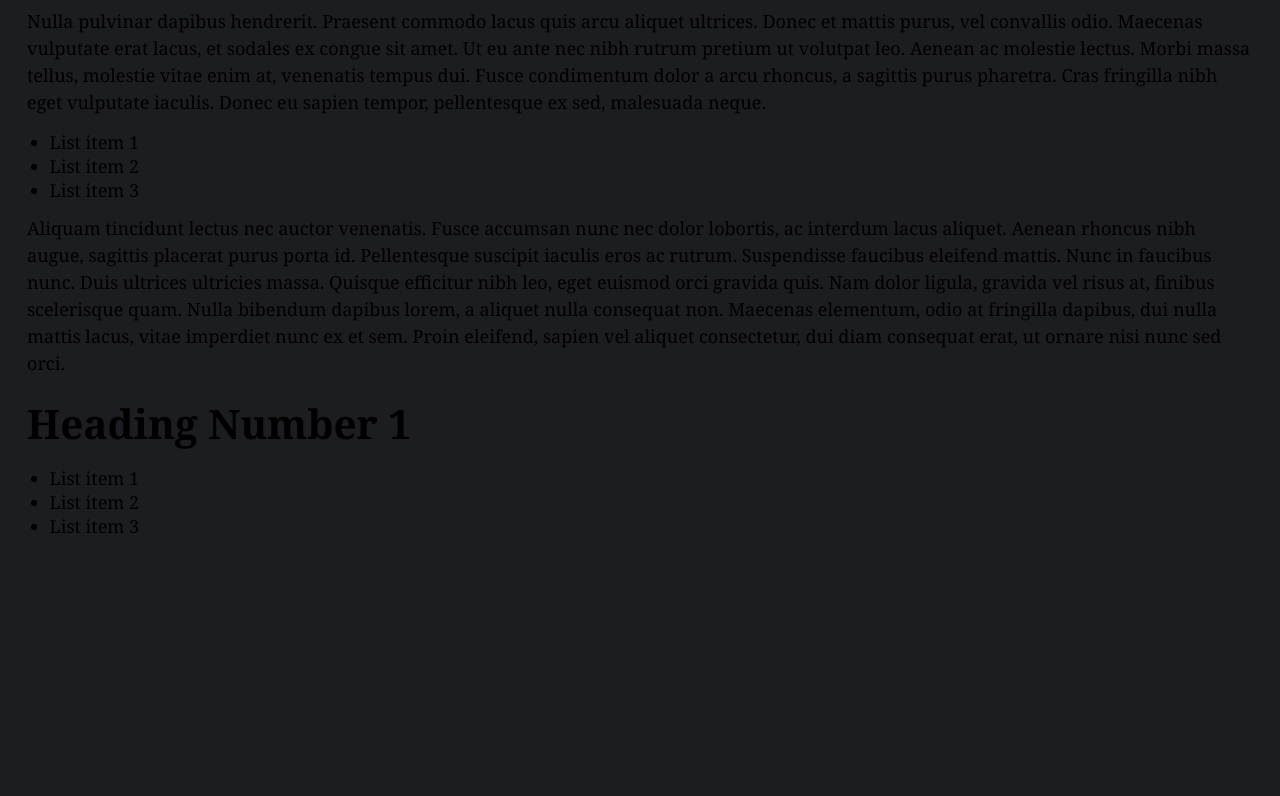
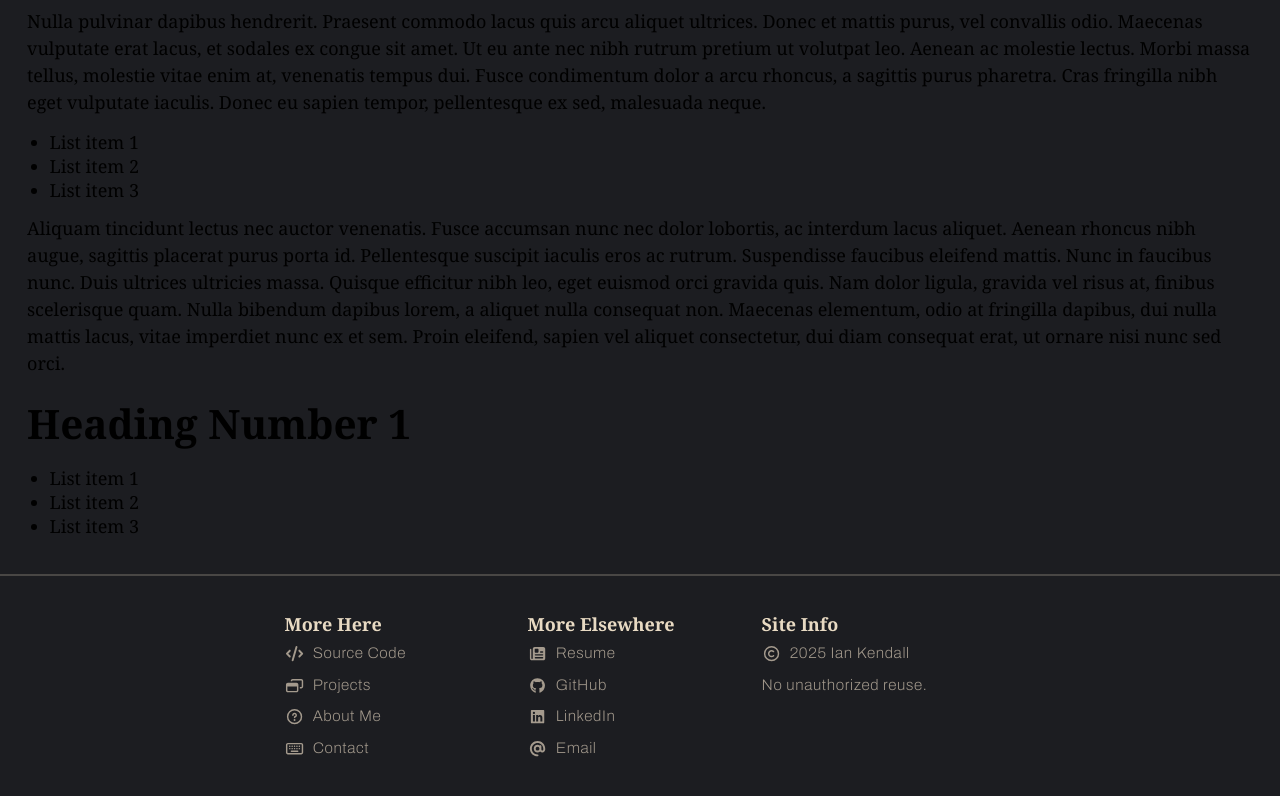
Before and after one commit to lladneknai/iankendall, a React (Vite) app: page /sandbox in a window 1280 px wide. Shown: the part 2327-3123 px from the top of the page. Before the commit the page ends 2901 px from the top, so only its background shows below. Built offline with nearby package versions, Linux system fonts and the light colour scheme; no server answers; a web font is replaced by a local one; what react-quill-new would draw is missing.

Commit message:
global footer

```diff
--- a/src/components/App.tsx
+++ b/src/components/App.tsx
@@ -1,8 +1,9 @@
 import "@styles/index.scss";
-import { Outlet } from "react-router";
+import { Outlet, ScrollRestoration } from "react-router";
 import useApp from "@hooks/useApp";
 import Menu from "@components/Menu";
 import { useAppStore } from "@store/appStore";
+import Footer from "./Footer";
 import AppLoading from "./AppLoading";
 import CodeBrowser from "./CodeBrowser";
 
@@ -24,17 +25,20 @@ function App() {
 
   return (
     <>
+      {/* Scroll to top on route change */}
+      <ScrollRestoration />
+
       {/* Appwide menu */}
       <Menu />
 
-      {/*
-        Floating source code browser
-        Visible everywhere except Code page
-      */}
+      {/* Floating source code browser - visible everywhere except Code page */}
       <CodeBrowser isWindow={true} />
 
       {/* content from /routes  */}
       <Outlet />
+
+      {/* Appwide cooter */}
+      <Footer />
     </>
   );
 }
--- a/src/components/Footer/Footer.tsx
+++ b/src/components/Footer/Footer.tsx
@@ -1,6 +1,26 @@
+import { useLocation } from "react-router-dom";
+import CopyrightText from "./components/CopyrightText";
+import ExternalLinks from "./components/ExternalLinks";
+import InternalLinks from "./components/InternalLinks";
+
 export default function Footer() {
+  const { pathname } = useLocation();
+  const route = pathname.split("/")[1] || "home";
+
+  // Don't render on home or contact pages
+  if (route === "home" || route === "contact") {
+    return null;
+  }
+
   return (
-    //
-    <>Footer</>
+    <div id="Footer">
+      <div className="footer-content">
+        <div className="footer-links">
+          <InternalLinks route={route} />
+          <ExternalLinks />
+        </div>
+        <CopyrightText />
+      </div>
+    </div>
   );
 }
--- /dev/null
+++ b/src/components/Footer/components/CopyrightText.tsx
@@ -0,0 +1,29 @@
+import { useMemo, useState } from "react";
+import { FontAwesomeIcon } from "@fortawesome/react-fontawesome";
+import { faCopyright } from "@fortawesome/free-regular-svg-icons";
+
+export default function CopyrightText() {
+  const [shown, setShown] = useState(false);
+
+  const year = useMemo(() => {
+    const now = new Date();
+    return now.getFullYear();
+  }, []);
+
+  return (
+    <div className="footer-row copyright">
+      <h5>Site Info</h5>
+      <div
+        className="item hoverable"
+        onMouseEnter={() => setShown(true)}
+        onMouseLeave={() => setShown(false)}
+      >
+        <FontAwesomeIcon className="footer-icon" icon={faCopyright} />
+        <p>{year} Ian Kendall</p>
+      </div>
+      <div className={`item showable ${shown ? "shown" : "hidden"}`}>
+        <p>No unauthorized reuse.</p>
+      </div>
+    </div>
+  );
+}
--- /dev/null
+++ b/src/components/Footer/components/ExternalLinks.tsx
@@ -0,0 +1,48 @@
+import { Link } from "react-router-dom";
+import { FontAwesomeIcon } from "@fortawesome/react-fontawesome";
+import { faGithub, faLinkedin } from "@fortawesome/free-brands-svg-icons";
+import {
+  faArrowUpRightFromSquare,
+  faAt,
+  faNewspaper,
+} from "@fortawesome/free-solid-svg-icons";
+
+export default function ExternalLinks() {
+  return (
+    <div className="footer-row">
+      <h5>More Elsewhere</h5>
+      <Link to="/resume" className="item">
+        <FontAwesomeIcon className="footer-icon" icon={faNewspaper} />
+        <p>Resume</p>
+        <FontAwesomeIcon
+          className="goto external"
+          icon={faArrowUpRightFromSquare}
+        />
+      </Link>
+      <a href="https://github.com/lladneknai" className="item">
+        <FontAwesomeIcon className="footer-icon" icon={faGithub} />
+        <p>GitHub</p>
+        <FontAwesomeIcon
+          className="goto external"
+          icon={faArrowUpRightFromSquare}
+        />
+      </a>
+      <a href="https://www.linkedin.com/in/lladneknai/" className="item">
+        <FontAwesomeIcon className="footer-icon" icon={faLinkedin} />
+        <p>LinkedIn</p>
+        <FontAwesomeIcon
+          className="goto external"
+          icon={faArrowUpRightFromSquare}
+        />
+      </a>
+      <a href="mailto:iankendall17@gmail.com" className="item">
+        <FontAwesomeIcon className="footer-icon" icon={faAt} />
+        <p>Email</p>
+        <FontAwesomeIcon
+          className="goto external"
+          icon={faArrowUpRightFromSquare}
+        />
+      </a>
+    </div>
+  );
+}
--- /dev/null
+++ b/src/components/Footer/components/InternalLinks.tsx
@@ -0,0 +1,44 @@
+import { Link } from "react-router-dom";
+import { FontAwesomeIcon } from "@fortawesome/react-fontawesome";
+import { faArrowRight, faCode } from "@fortawesome/free-solid-svg-icons";
+import {
+  faKeyboard,
+  faQuestionCircle,
+  faWindowRestore,
+} from "@fortawesome/free-regular-svg-icons";
+
+export default function InternalLinks({ route }: { route: string }) {
+  return (
+    <div className="footer-row">
+      <h5>More Here</h5>
+      {route !== "code" && (
+        <Link to="/code" className="item">
+          <FontAwesomeIcon className="footer-icon" icon={faCode} />
+          <p>Source Code</p>
+          <FontAwesomeIcon className="goto" icon={faArrowRight} />
+        </Link>
+      )}
+      {route !== "projects" && (
+        <Link to="/projects" className="item">
+          <FontAwesomeIcon className="footer-icon" icon={faWindowRestore} />
+          <p>Projects</p>
+          <FontAwesomeIcon className="goto" icon={faArrowRight} />
+        </Link>
+      )}
+
+      {route !== "about" && (
+        <a href="/about" className="item">
+          <FontAwesomeIcon className="footer-icon" icon={faQuestionCircle} />
+          <p>About Me</p>
+          <FontAwesomeIcon className="goto" icon={faArrowRight} />
+        </a>
+      )}
+
+      <a href="/contact" className="item">
+        <FontAwesomeIcon className="footer-icon" icon={faKeyboard} />
+        <p>Contact</p>
+        <FontAwesomeIcon className="goto" icon={faArrowRight} />
+      </a>
+    </div>
+  );
+}
--- /dev/null
+++ b/src/styles/components/Footer.scss
@@ -0,0 +1,182 @@
+@use "../shared.scss" as *;
+
+#Footer {
+  border-top: 2px solid;
+  @include alpha-prop(border-color, $light, -0.8);
+  display: flex;
+  justify-content: center;
+  overflow: hidden;
+  padding: 1rem;
+  white-space: nowrap;
+
+  @include bp(mobile) {
+    padding: 1.5rem;
+  }
+  @include bp(desktop) {
+    padding: 2rem;
+  }
+  @include bp(2xl) {
+    padding: 2rem;
+  }
+
+  .footer-content {
+    display: flex;
+    flex-direction: row;
+    justify-content: center;
+    max-width: 1920px;
+    width: 100%;
+
+    @include bp(xl) {
+      justify-content: space-between;
+      flex-direction: row;
+    }
+  }
+
+  .footer-links {
+    display: flex;
+    flex-direction: row;
+    gap: 0.5rem;
+    justify-content: space-evenly;
+
+    @include bp(desktop) {
+      justify-content: center;
+    }
+
+    @include bp(xl) {
+      gap: 1rem;
+    }
+    @include bp(2xl) {
+      gap: 3rem;
+    }
+  }
+
+  .footer-content,
+  .footer-links {
+    @include bp(non-desktop) {
+      flex-direction: column;
+      gap: 2rem;
+      p {
+        font-size: 1rem;
+      }
+    }
+    & > *:not(:last-child) {
+      @include bp(xl) {
+        border-right: 2px solid;
+        @include alpha-prop(border-color, $light, -0.9);
+      }
+      @include bp(2xl) {
+        padding-right: 1.5rem;
+      }
+    }
+  }
+
+  p,
+  svg {
+    color: $light-4;
+    font-family: $sans-serif;
+    font-size: 0.85rem;
+    font-weight: 200;
+    letter-spacing: 0.04em;
+    margin: 0;
+    @include bp(2xl) {
+      font-size: 1rem;
+    }
+  }
+
+  .footer-row {
+    display: flex;
+    flex-direction: column;
+    gap: 0.25rem;
+    min-width: 13rem;
+
+    @include bp(xl) {
+      flex-direction: row;
+    }
+    @include bp(2xl) {
+      gap: 0.5rem;
+    }
+
+    &.copyright {
+      flex-direction: column;
+      @include bp(xl) {
+        flex-direction: row-reverse;
+      }
+    }
+    h5 {
+      color: $light-1;
+      font-size: 1rem;
+      margin: 0;
+      @include bp(mobile) {
+        font-size: 1.1rem;
+        margin-bottom: 0.25rem;
+      }
+      @include bp(xl) {
+        display: none;
+      }
+    }
+  }
+
+  .item {
+    align-items: center;
+    display: flex;
+    gap: 0.5rem;
+    overflow: hidden;
+    text-decoration: none;
+    z-index: 1;
+
+    @include bp(2xl) {
+      gap: 0.75rem;
+    }
+
+    svg.goto {
+      opacity: 0;
+      height: 0.5rem;
+      position: relative;
+      transition: all 125ms;
+      &.external {
+        left: -0.25rem;
+        top: -0.5rem;
+      }
+    }
+
+    &:hover {
+      p,
+      svg {
+        color: $light-1;
+        transition: color 250ms;
+      }
+
+      svg.goto {
+        opacity: 1;
+        transition: all 250ms;
+      }
+    }
+
+    @include bp(xl) {
+      &.hoverable {
+        cursor: help;
+      }
+
+      &.showable {
+        overflow: hidden;
+        padding-right: 0.75rem;
+
+        p {
+          position: relative;
+          transition: all 500ms;
+          z-index: 0;
+        }
+
+        &.hidden p {
+          opacity: 0;
+          right: -100%;
+        }
+
+        &.shown p {
+          opacity: 1;
+          right: 0;
+        }
+      }
+    }
+  }
+}
--- a/src/styles/index.scss
+++ b/src/styles/index.scss
@@ -18,6 +18,7 @@
 @use "./components/Code.scss" as *;
 @use "./components/ContentEditor.scss" as *;
 @use "./components/Desk.scss" as *;
+@use "./components/Footer.scss" as *;
 @use "./components/Keyboard.scss" as *;
 @use "./components/Linkages.scss" as *;
 @use "./components/LoadingBar.scss" as *;
```
Also changed, not shown: src/components/Footer/components/Links.tsx (deleted, +0 -35 lines), src/components/Footer/index.ts (renamed from src/components/Footer/index.js).
